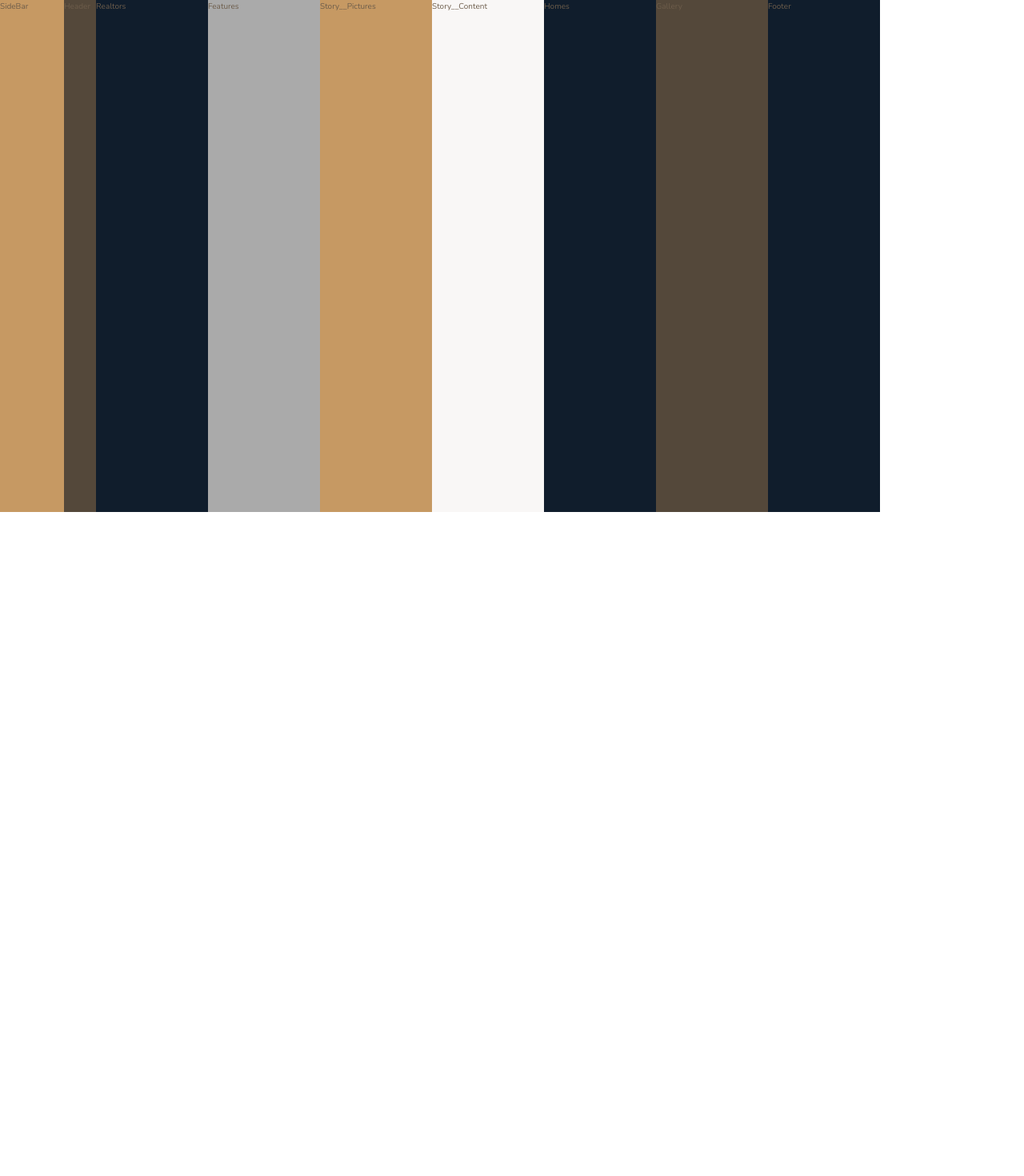
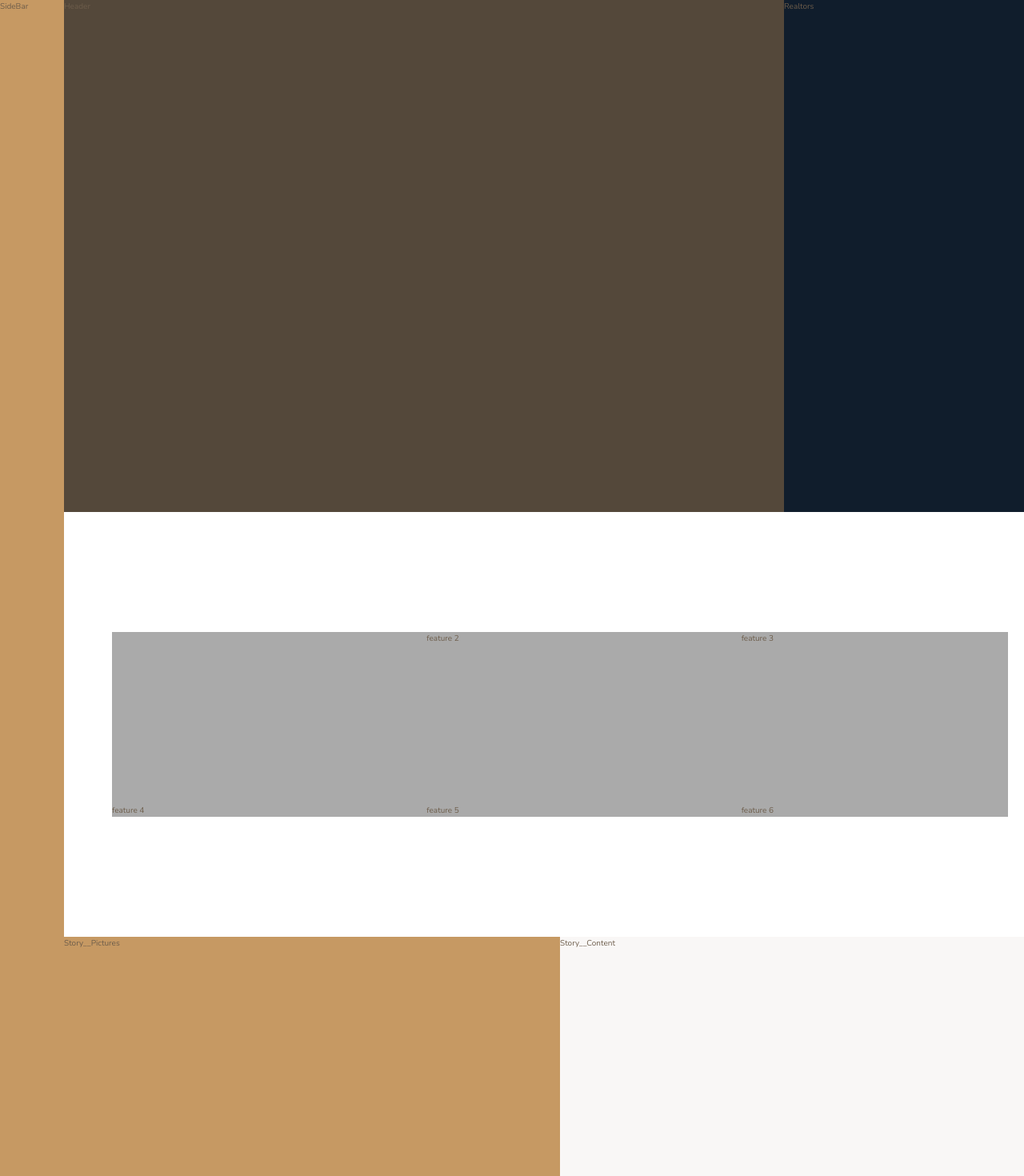
Before and after one commit to DevJBlack/Nexter-react, a React (Create React App) app: page / in a window 1280 px wide. Shown: the top 1470 px of the page at 80% size. Before the commit the page ends 1152 px from the top, so only its background shows below. Built offline with nearby package versions, Linux system fonts and the light colour scheme.

Commit message:
starting grids

```diff
--- a/src/Components/Application/Features.js
+++ b/src/Components/Application/Features.js
@@ -1,10 +1,20 @@
 import React from 'react'
+import { ReactComponent as Sprit1} from '../Img/SVG/heart-full.svg'
 
 const Features = () => {
   return (
-    <features className="features">
-      Features
-    </features>
+    <div className="features">
+      <div className="feature">
+        <svg className="feature__icon">
+          <Sprit1 />
+        </svg>
+      </div>
+      <div className="feature">feature 2</div>
+      <div className="feature">feature 3</div>
+      <div className="feature">feature 4</div>
+      <div className="feature">feature 5</div>
+      <div className="feature">feature 6</div>
+    </div>
   )
 }
 
--- a/src/Components/sass/base/_base.scss
+++ b/src/Components/sass/base/_base.scss
@@ -37,5 +37,5 @@ body {
 .container {
   display: grid;
   grid-template-rows: 80vh min-content 40vw repeat(3, min-content);
-  grid-template-columns: 8rem 1fr repeat(8, minmax(min-content, 14rem)) 1fr;
+  grid-template-columns: [sidebar-start] 8rem [sidebar-end full-start] minmax(6rem, 1fr)[center-start] repeat(8, [col-start] minmax(min-content, 14rem)[col-end]) [center-end] 1fr [full-end];
 }
--- a/src/Components/sass/base/_features.scss
+++ b/src/Components/sass/base/_features.scss
@@ -1,3 +1,10 @@
 .features {
   background-color: $color-grey-light-2;
+  grid-column: center-start / center-end;
+
+  margin: 15rem 0;
+
+  display: grid;
+  grid-template-columns: repeat(3, 1fr);
+  gap: 6rem;
 }
--- a/src/Components/sass/base/_gallery.scss
+++ b/src/Components/sass/base/_gallery.scss
@@ -1,3 +1,4 @@
 .gallery {
   background-color: $color-grey-dark-1;
+  grid-column: full-start / full-end;
 }
--- a/src/Components/sass/layout/_footer.scss
+++ b/src/Components/sass/layout/_footer.scss
@@ -1,3 +1,4 @@
 .footer {
   background-color: $color-secondary;
+  grid-column: full-start / full-end;
 }
--- a/src/Components/sass/layout/_header.scss
+++ b/src/Components/sass/layout/_header.scss
@@ -1,3 +1,4 @@
 .header {
   background-color: $color-grey-dark-1;
+  grid-column: full-start / col-end 6;
 }
--- a/src/Components/sass/layout/_homes.scss
+++ b/src/Components/sass/layout/_homes.scss
@@ -1,3 +1,4 @@
 .homes {
   background-color: $color-secondary;
+  grid-column: center-start / center-end;
 }
--- a/src/Components/sass/layout/_realtors.scss
+++ b/src/Components/sass/layout/_realtors.scss
@@ -1,3 +1,4 @@
 .realtors {
   background-color: $color-secondary;
+  grid-column: col-start 7 / full-end;
 }
--- a/src/Components/sass/layout/_sidebar.scss
+++ b/src/Components/sass/layout/_sidebar.scss
@@ -1,3 +1,5 @@
 .sidebar {
   background-color: $color-primary;
+  grid-column: sidebar-start / sidebar-end;
+  grid-row: 1 / -1;
 }
--- a/src/Components/sass/layout/_story.scss
+++ b/src/Components/sass/layout/_story.scss
@@ -1,9 +1,11 @@
 .story {
   &__pictures {
     background-color: $color-primary;
+    grid-column: full-start / col-end 4;
   }
 
   &__content {
     background-color: $color-grey-light-1;
+    grid-column: col-start 5 / full-end;
   }
 }
```
Also changed, not shown: src/Components/Img/SVG/heart-full.svg (added).
